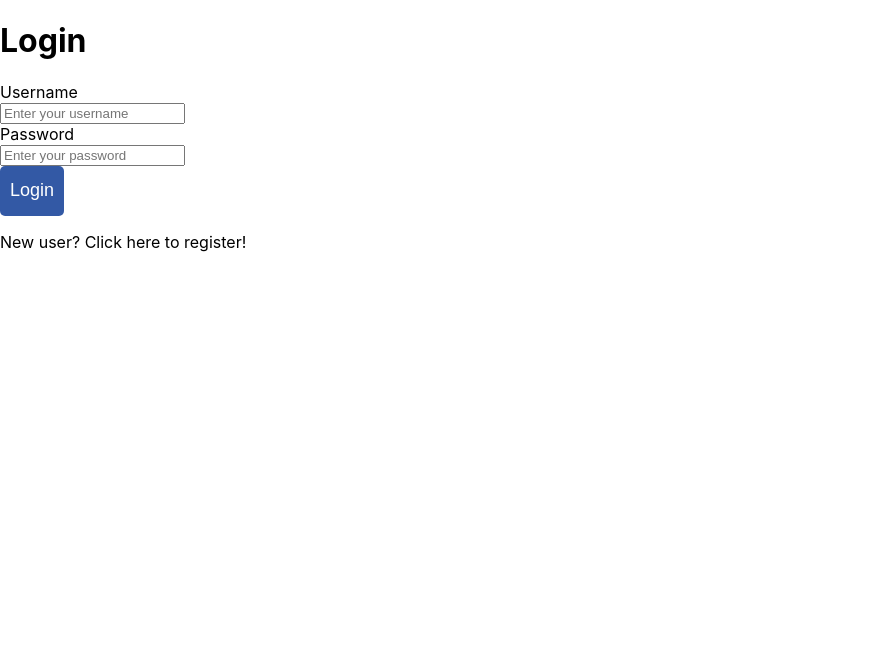
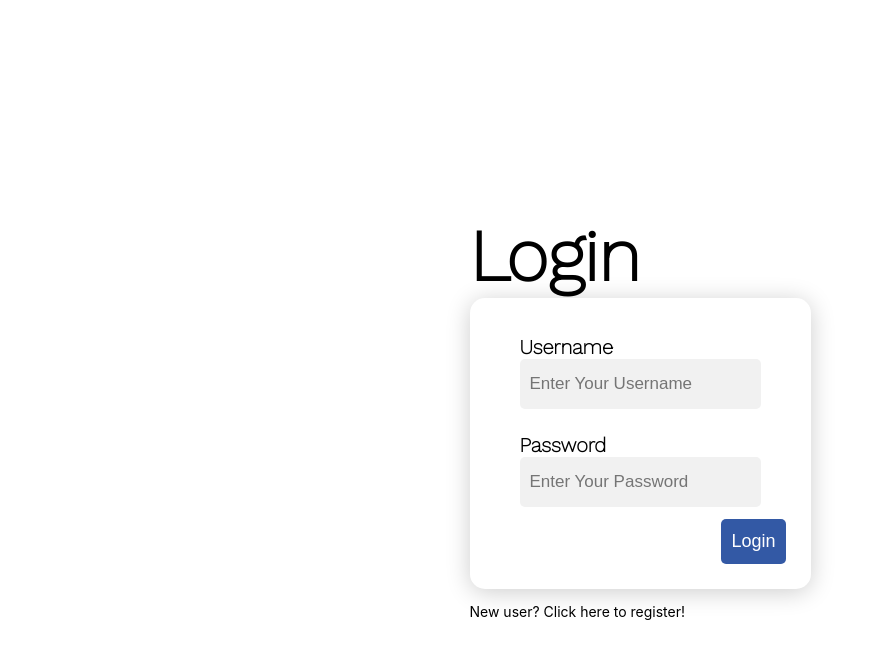
Before and after one commit to Chaptastic12/mana, a React (Create React App) app in the folder client/: page /user/profile in a window 1280 px wide. Shown: the top 658 px of the page, without its empty margins (0-882 px from the left). Built offline with nearby package versions, Linux system fonts and the light colour scheme.

Commit message:
Stylized login page a bit
Updated the login page to have some CSS styling

```diff
--- a/client/src/App.tsx
+++ b/client/src/App.tsx
@@ -10,6 +10,7 @@ import HeaderBar from './components/HeaderBar/HeaderBar';
 import TicketDetails from './pages/TicketDetails/TicketDetails';
 import HomePage from './pages/HomePage/HomePage';
 import LoginPage from './pages/Auth/LoginPage';
+import UserProfile from './pages/UserProfile/UserProfile';
 
 export interface Context {
     user: {
@@ -37,6 +38,7 @@ function App() {
                 <Route path='/' element={ <HomePage /> } />
                 <Route path='/dashboard/:projectReference' element={ <ProjectDashBoard /> } />
                 <Route path='/ticket/:projectReference' element={ <TicketDetails /> } />
+                <Route path='/user/profile' element={ <UserProfile /> } />
               </Routes>
             </div>
           </> : <>
--- a/client/src/Context/User-Context.tsx
+++ b/client/src/Context/User-Context.tsx
@@ -1,5 +1,5 @@
 import React, { createContext, useState } from 'react';
-import Axios, { AxiosResponse } from 'axios';
+import Axios from 'axios';
 
 import { UserContextInterface } from '../models/models';
 
--- a/client/src/components/HeaderBar/HeaderBar.tsx
+++ b/client/src/components/HeaderBar/HeaderBar.tsx
@@ -15,7 +15,7 @@ const HeaderBar = () => {
     const [ selectedTicket, setSelectedTicket ] = useState('');
     const { logoutUser } = useContext(UserContext) as UserContextInterface;
 
-    const USER_OPTIONS = [ { name: 'Profile', link: '/users/profile', useButton: false, onClick: () => { return } }, { name: 'Settings', link: '/users/settings', useButton: false, onClick: () => { return }  }, { name: 'Logout', link: '/auth/logout', useButton: true, onClick: () => logoutUser() }  ]
+    const USER_OPTIONS = [ { name: 'Profile', link: '/user/profile', useButton: false, onClick: () => { return } }, { name: 'Settings', link: '/users/settings', useButton: false, onClick: () => { return }  }, { name: 'Logout', link: '/auth/logout', useButton: true, onClick: () => logoutUser() }  ]
 
   return (
     <div className='HeaderBar'>
--- a/client/src/components/UI Elements/DropDown/DropDown.tsx
+++ b/client/src/components/UI Elements/DropDown/DropDown.tsx
@@ -1,4 +1,5 @@
 import React from 'react'
+import { Link } from 'react-router-dom'
 import { FaUserCircle } from 'react-icons/fa'
 import { AiOutlineDown } from 'react-icons/ai'
 
@@ -27,9 +28,9 @@ const DropDown = (props: PROPS) => {
         <div className="dropdown-content">
             {props.data.map(x => {
                 if(x.useButton){
-                    return <button onClick={() => x.onClick()}> {x.name} </button>
+                    return <button key={x.name} onClick={() => x.onClick()}> {x.name} </button>
                 } else {
-                    return <a key={x.name} href={x.link}>{x.name}</a>
+                    return <Link key={x.name} to={x.link}>{x.name}</Link>
                 }
             } ) }
         </div>
--- a/client/src/components/UI Elements/InputField/InputField.css
+++ b/client/src/components/UI Elements/InputField/InputField.css
@@ -0,0 +1,20 @@
+.InputField {
+    padding: 12px 25px;
+}
+
+.InputField input {
+    padding: 10px;
+    font-size: 17px;
+    border: none;
+    border-radius: 5px;
+    background: #f1f1f1;
+    height: 30px;
+    text-transform: capitalize;
+}
+
+.InputField label {
+    font-family: 'Work Sans', sans-serif;
+    font-size: 20px;
+    font-weight: bolder;
+    text-transform: capitalize;
+}
--- a/client/src/components/UI Elements/InputField/InputField.tsx
+++ b/client/src/components/UI Elements/InputField/InputField.tsx
@@ -11,7 +11,7 @@ export interface Props {
 }
 const InputField = (props: Props) => {
   return (
-    <div>
+    <div className='InputField'>
         <label> { props.label} </label><br/>
         <input type={props.as}
             placeholder={props.placeholder}
--- a/client/src/pages/Auth/LoginPage.css
+++ b/client/src/pages/Auth/LoginPage.css
@@ -0,0 +1,36 @@
+.LoginPage {
+    width: 100%;
+    height: 100%;
+    display: flex;
+    justify-content: center;
+    align-items: center;
+}
+
+.LoginPage .LoginPage-Form{
+    padding: 25px;
+    box-shadow: 0 3px 25px rgb(0 0 0 / 0.2);
+    border-radius: 15px;
+}
+
+.LoginPage h1{
+    font-family: 'Work Sans', sans-serif;
+    font-size: 72px;
+    margin-bottom: 0;
+}
+
+.LoginPage .LoginPage-FormButtons{
+    display: flex;
+    justify-content: flex-end;
+}
+
+.LoginPage .LoginPage-FormButtons button{
+    padding: 0 10px;
+    height: 45px;
+}
+
+.LoginPage .LoginPage-ToggleAuth {
+    font-size: 14px;
+}
+.LoginPage .LoginPage-ToggleAuth:hover {
+    cursor: pointer;
+}
--- a/client/src/pages/Auth/LoginPage.tsx
+++ b/client/src/pages/Auth/LoginPage.tsx
@@ -41,6 +41,7 @@ const LoginPage = () => {
 
   return (
     <div className='LoginPage'>
+        <div>
             <h1>{ login ? 'Login' : 'Register' }</h1>
             {error && <ErrorBar errorMsg={error} />}
             <div className='LoginPage-Form'>
@@ -59,6 +60,7 @@ const LoginPage = () => {
                 </p>
             </div>
         </div>
+    </div>
   )
 }
 
--- /dev/null
+++ b/client/src/pages/UserProfile/UserProfile.tsx
@@ -0,0 +1,25 @@
+import React, { useEffect } from 'react'
+import Axios from 'axios';
+
+const UserProfile = () => {
+
+    useEffect( () => {
+
+        const fetchFromServer = async () =>{
+            try {
+                const response = await Axios.get('http://localhost:8081/api/auth/getUserInformation', { withCredentials: true });
+                console.log(response);
+            } catch (err){
+                console.log(err);
+            }
+        }
+
+        fetchFromServer();
+
+    })
+  return (
+    <div>UserProfile</div>
+  )
+}
+
+export default UserProfile
```
Also changed, not shown: 1 other file (tests, documents, lock files or other folders). Lines whose indentation alone changed are shown as unchanged.
